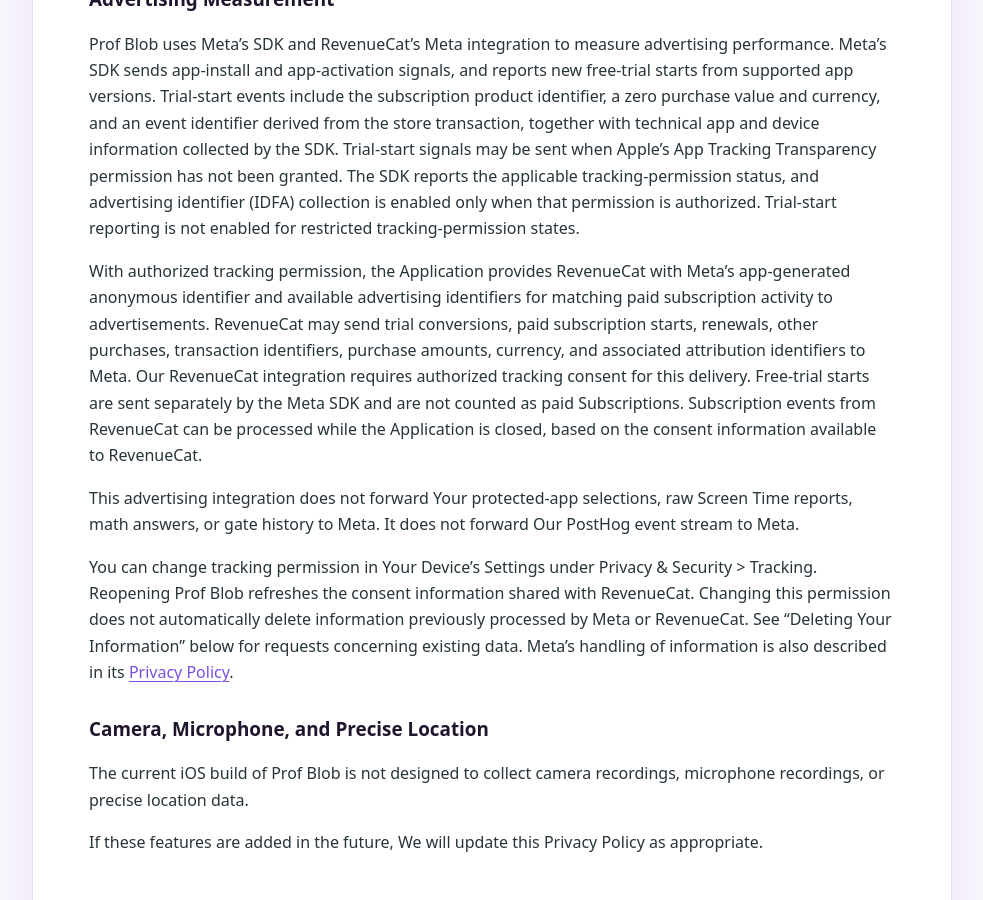
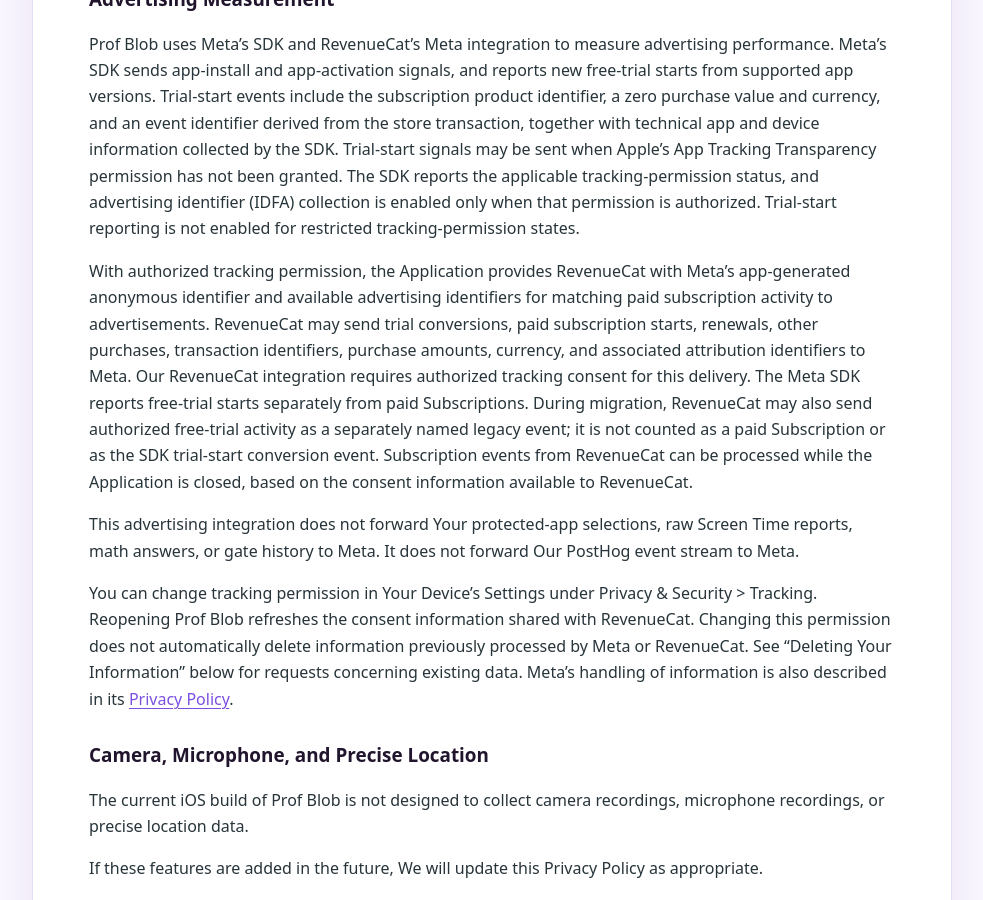
Before and after one commit to spammusubitech/spammusubitech.github.io, a Jekyll site: the page built from prof-blob/privacy/index.md, in a window 1280 px wide and 900 px high, scrolled down 5302 px. Shown: the whole window, without its empty margins (148-1131 px from the left). Built offline with Jekyll 4.4.1, drawn with Linux system fonts in a browser that asks for light colours.

Commit message:
Clarify legacy trial events during Meta SDK migration

```diff
--- a/_includes/legal/prof-blob/privacy-policy.md
+++ b/_includes/legal/prof-blob/privacy-policy.md
@@ -109,7 +109,7 @@
 
 Prof Blob uses Meta's SDK and RevenueCat's Meta integration to measure advertising performance. Meta's SDK sends app-install and app-activation signals, and reports new free-trial starts from supported app versions. Trial-start events include the subscription product identifier, a zero purchase value and currency, and an event identifier derived from the store transaction, together with technical app and device information collected by the SDK. Trial-start signals may be sent when Apple's App Tracking Transparency permission has not been granted. The SDK reports the applicable tracking-permission status, and advertising identifier (IDFA) collection is enabled only when that permission is authorized. Trial-start reporting is not enabled for restricted tracking-permission states.
 
-With authorized tracking permission, the Application provides RevenueCat with Meta's app-generated anonymous identifier and available advertising identifiers for matching paid subscription activity to advertisements. RevenueCat may send trial conversions, paid subscription starts, renewals, other purchases, transaction identifiers, purchase amounts, currency, and associated attribution identifiers to Meta. Our RevenueCat integration requires authorized tracking consent for this delivery. Free-trial starts are sent separately by the Meta SDK and are not counted as paid Subscriptions. Subscription events from RevenueCat can be processed while the Application is closed, based on the consent information available to RevenueCat.
+With authorized tracking permission, the Application provides RevenueCat with Meta's app-generated anonymous identifier and available advertising identifiers for matching paid subscription activity to advertisements. RevenueCat may send trial conversions, paid subscription starts, renewals, other purchases, transaction identifiers, purchase amounts, currency, and associated attribution identifiers to Meta. Our RevenueCat integration requires authorized tracking consent for this delivery. The Meta SDK reports free-trial starts separately from paid Subscriptions. During migration, RevenueCat may also send authorized free-trial activity as a separately named legacy event; it is not counted as a paid Subscription or as the SDK trial-start conversion event. Subscription events from RevenueCat can be processed while the Application is closed, based on the consent information available to RevenueCat.
 
 This advertising integration does not forward Your protected-app selections, raw Screen Time reports, math answers, or gate history to Meta. It does not forward Our PostHog event stream to Meta.
 
```
